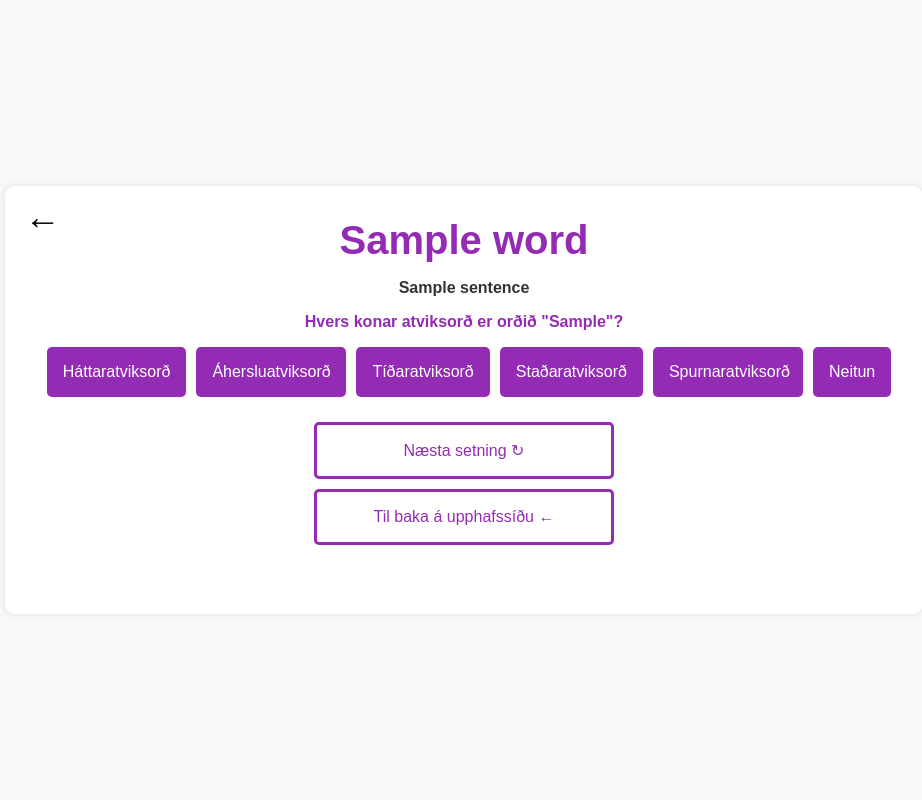
After one commit to cadia-lvl/Greynir-setningafraedi, a Flask app: template templates/atviksliðir_details.html in a window 1280 px wide. The commit adds this page. Shown: the whole page, without its empty margins (176-1098 px from the left). Run offline with Flask 3, Linux system fonts and the light colour scheme; the template is opened without the code that fills it: most values are stand-ins (such as "Sample title", 1, 10 or a date in 2020).

Commit message:
atviksliðir details and some more changes

```diff
--- a/server.py
+++ b/server.py
@@ -130,7 +130,6 @@ def guess_noun():
         logging.error("Error occurred", exc_info=True)
         return jsonify({"correct": False}), 500
 
-
 ####### ATVIKSLIÐIR ########
 @app.route('/atviksliðir', methods=['GET', 'POST'])
 def atviksliðir():
@@ -139,6 +138,7 @@ def atviksliðir():
             sentence = adv_module.get_random_sentence()
             result = None
             correct = False
+            return render_template('atviksliðir.html', sentence=sentence, result=result, correct=correct)
         else:
             sentence = request.form.get('sentence')
             user_input = request.form.get('adv_phrases', '').strip()
@@ -148,22 +148,24 @@ def atviksliðir():
                 user_adv_phrases = []
             correct_adv_phrases = [phrase.lower() for phrase in adv_module.get_adv_phrases(sentence)]
 
+            result_phrases = []
+            for phrase in correct_adv_phrases:
+                analysis = analyze_module.analyze_word(phrase, sentence)
+                if analysis['adverb_type'] is not None:
+                    result_phrases.append(f'<a class="hoverable-word" href="/adverb/{phrase}?sentence={sentence}">{phrase}</a>')
+                else:
+                    result_phrases.append(phrase)
+
             if set(user_adv_phrases) == set(correct_adv_phrases):
                 correct = True
                 if correct_adv_phrases:
-                    if len(correct_adv_phrases) > 1:
-                        result = f"Rétt! Atviksliðirnir í setningunni eru: <span class='correct-phrases'>{', '.join(correct_adv_phrases)}</span>"
-                    else:
-                        result = f"Rétt! Atviksliðurinn í setningunni er: <span class='correct-phrases'>{', '.join(correct_adv_phrases)}</span>"
+                    result = f"Rétt! Atviksliðurinn í setningunni er: <span class='correct-phrases'>{', '.join(result_phrases)}</span>"
                 else:
                     result = "Rétt! Setningin inniheldur engan atvikslið"
             else:
                 correct = False
                 if correct_adv_phrases:
-                    if len(correct_adv_phrases) > 1:
-                        result = f"Rangt! Atviksliðirnir í setningunni eru: <span class='correct-phrases'>{', '.join(correct_adv_phrases)}</span>"
-                    else:
-                        result = f"Rangt! Atviksliðurinn í setningunni eru: <span class='correct-phrases'>{', '.join(correct_adv_phrases)}</span>"
+                    result = f"Rangt! Atviksliðurinn í setningunni er: <span class='correct-phrases'>{', '.join(result_phrases)}</span>"
                 else:
                     result = "Rangt! Setningin inniheldur engan atvikslið"
 
@@ -171,6 +173,44 @@ def atviksliðir():
     except Exception as e:
         logging.error("Error occurred", exc_info=True)
         return "Internal Server Error", 500
+
+
+@app.route('/adverb/<word>', methods=['GET'])
+def adverb_page(word): #for adverbs
+    try:
+        sentence = request.args.get('sentence')
+        if not sentence:
+            raise ValueError("No sentence provided")
+
+        analysis = analyze_module.analyze_word(word, sentence)
+        return render_template('atviksliðir_details.html', analysis=analysis, sentence=sentence)
+    except Exception as e:
+        logging.error("Error occurred", exc_info=True)
+        return "Internal Server Error", 500
+
+@app.route('/guess_adverb', methods=['GET'])
+def guess_adverb():  # for adverbs
+    try:
+        word = request.args.get('word')
+        sentence = request.args.get('sentence')
+        guess_type = request.args.get('type')
+        guess_value = request.args.get('guess')
+
+        if not word or not sentence or not guess_type or not guess_value:
+            return jsonify({"correct": False})
+
+        analysis = analyze_module.analyze_word(word.split()[0].lower(), sentence)
+
+        if guess_type == 'type':
+            correct = analysis['adverb_type'].lower() == guess_value.lower()
+        else:
+            correct = analysis[guess_type] == guess_value
+
+        return jsonify({"correct": correct})
+    except Exception as e:
+        logging.error("Error occurred", exc_info=True)
+        return jsonify({"correct": False}), 500
+
 
 ####### FORSETNINGARLIÐIR ########
 @app.route('/forsetningarliðir', methods=['GET', 'POST'])
@@ -194,7 +234,7 @@ def forsetningarliðir():
                 correct = True
                 if correct_p_phrases:
                     if len(correct_p_phrases) > 1:
-                        result = result = f"""Rétt! Forsetningarliðirnir í setningunni eru: {', '.join([f'<a class="hoverable-word" href="/preposition/{phrase}?sentence={sentence}">{phrase}</a>' for phrase in correct_p_phrases])}"""
+                        result = result = f"""Rétt! Forsetningarliðirnir í setningunni eru: <span class='correct-phrases'>{', '.join([f'<a class="hoverable-word" href="/preposition/{phrase}?sentence={sentence}">{phrase}</a>' for phrase in correct_p_phrases])}</span>"""
                     else:
                         result = f"""Rétt! Forsetningarliðurinn í setningunni er: <a class="hoverable-word" href="/preposition/{correct_p_phrases[0]}?sentence={sentence}">{correct_p_phrases[0]}</a>"""
                 else:
@@ -203,7 +243,7 @@ def forsetningarliðir():
                 correct = False
                 if correct_p_phrases:
                     if len(correct_p_phrases) > 1:
-                        result = f"""Rangt! Forsetningarliðirnir í setningunni eru: {', '.join([f'<a class="hoverable-word" href="/preposition/{phrase}?sentence={sentence}">{phrase}</a>' for phrase in correct_p_phrases])}"""
+                        result = f"""Rangt! Forsetningarliðirnir í setningunni eru: <span class='correct-phrases'>{', '.join([f'<a class="hoverable-word" href="/preposition/{phrase}?sentence={sentence}">{phrase}</a>' for phrase in correct_p_phrases])}</span>"""
                     else:
                         result = f"""Rangt! Forsetningarliðurinn í setningunni er: <a class="hoverable-word" href="/preposition/{correct_p_phrases[0]}?sentence={sentence}">{correct_p_phrases[0]}</a>"""
                 else:
--- a/static/styles/style.css
+++ b/static/styles/style.css
@@ -344,9 +344,9 @@ button.forsetningarliðir {
   color: #ce8208;
 }
 
-/* Specific styles for forsetningarliðir_details page */
+/* Specific styles for forsetningarliðir */
 .forsetningarliðir .guess-button {
-  background-color: #ef0cbe; /* Initial pink color */
+  background-color: #ef0cbe;
   color: white;
 }
 
@@ -365,6 +365,21 @@ button.forsetningarliðir {
   color: white;
 }
 
+.forsetningarliðir .hoverable-word {
+  cursor: pointer;
+  color: #ef0cbe;
+  text-decoration: underline;
+}
+
+.forsetningarliðir .hoverable-word:hover {
+  color: #8d016f;
+}
+
+.forsetningarliðir .correct-phrases {
+  color: #ef0cbe;
+}
+
+/* back button for all pages except the main menu */
 .back-one-step-button {
   position: absolute;
   top: 10px;
@@ -390,3 +405,33 @@ button.forsetningarliðir {
 .atviksliðir .correct-phrases {
   color: rgb(148, 43, 180);
 }
+
+.atviksliðir .guess-button {
+  background-color: rgb(148, 43, 180);
+  color: white;
+}
+
+.atviksliðir .guess-button.correct {
+  background-color: rgb(220, 114, 252);/* Bright purple for correct */
+}
+
+.atviksliðir button.custom-button {
+  background-color: white;
+  color: rgb(148, 43, 180);
+  border: solid rgb(148, 43, 180);
+}
+
+.atviksliðir button.custom-button:hover {
+  background-color: rgb(148, 43, 180);
+  color: white;
+}
+
+.atviksliðir .hoverable-word {
+  cursor: pointer;
+  color: rgb(148, 43, 180);
+  text-decoration: underline;
+}
+
+.atviksliðir .hoverable-word:hover {
+  color: rgb(63, 1, 81);
+}
--- /dev/null
+++ b/templates/atviksliðir_details.html
@@ -0,0 +1,71 @@
+<!DOCTYPE html>
+<html lang="en">
+<head>
+    <meta charset="UTF-8">
+    <meta name="viewport" content="width=device-width, initial-scale=1.0">
+    <title>{{ analysis.word }}</title>
+    <link href="{{ url_for('static', filename='styles/style.css') }}" rel="stylesheet" />
+    <script src="{{ url_for('static', filename='scripts/script.js') }}" defer></script>
+    <script>
+        function sendGuess_forsetningarliðir(type, guess) {
+            fetch(`/guess_adverb?word=${encodeURIComponent('{{ analysis.word }}')}&sentence=${encodeURIComponent('{{ sentence }}')}&type=${type}&guess=${guess}`)
+                .then(response => response.json())
+                .then(data => {
+                    const button = document.getElementById(`${type}-${guess}`);
+                    const feedback = document.getElementById(`feedback-${type}`);
+                    if (data.correct) {
+                        button.classList.add('correct');
+                        document.getElementById(`feedback-${type}`).innerText = 'Rétt!';
+                    } else {
+                        button.classList.add('wrong');
+                        setTimeout(() => button.classList.remove('wrong'), 500);
+                        document.getElementById(`feedback-${type}`).innerText = 'Rangt!';
+                    }
+                });
+        }
+
+        document.addEventListener('DOMContentLoaded', (event) => {
+            const fullWord = '{{ analysis.word }}';
+            const firstWord = fullWord.split(' ')[0];
+            document.getElementById('analysis-word-part').innerText = firstWord;
+        });
+
+        function goBack() {
+            window.history.back();
+        }
+
+    </script>
+
+</head>
+<body>
+    <div class="atviksliðir">
+        <div class="container overlay-container">
+            <div class="back-one-step-button" onclick="goBack()"></div>
+            <h1 style="color: rgb(148, 43, 180);">{{ analysis.word }}</h1>
+            <div class="content">
+                <p class="sentence">{{ sentence }}</p>
+                <p class="sentence" style="color: rgb(148, 43, 180);"> Hvers konar atviksorð er orðið "<span id="analysis-word-part"></span>"?</p>
+                <div class="guess-button-container">
+                    <div class="label-and-buttons">
+                        <div class="guess-button-group">
+                            <button class="guess-button" id="type-hao" onclick="sendGuess_forsetningarliðir('type', 'hao')">Háttaratviksorð</button>
+                            <button class="guess-button" id="type-áao" onclick="sendGuess_forsetningarliðir('type', 'áao')">Áhersluatviksorð</button>
+                            <button class="guess-button" id="type-tao" onclick="sendGuess_forsetningarliðir('type', 'tao')">Tíðaratviksorð</button>
+                            <button class="guess-button" id="type-stao" onclick="sendGuess_forsetningarliðir('type', 'stao')">Staðaratviksorð</button>
+                            <button class="guess-button" id="type-spao" onclick="sendGuess_forsetningarliðir('type', 'spao')">Spurnaratviksorð</button>
+                            <button class="guess-button" id="type-nao" onclick="sendGuess_forsetningarliðir('type', 'nao')">Neitun</button>
+                        </div>
+                        <p id="feedback-type" class="feedback"></p>
+                    </div>
+                </div>
+                <form action="/atviksliðir">
+                    <button type="submit" class="button custom-button">Næsta setning &#x21bb;</button>
+                </form>
+                <form action="/index">
+                    <button type="submit" class="button custom-button">Til baka á upphafssíðu &#x2190;</button>
+                </form>
+            </div>
+        </div>
+    </div>
+</body>
+</html>
--- a/templates/forsetningarliðir.html
+++ b/templates/forsetningarliðir.html
@@ -29,7 +29,7 @@
     </script>
 </head>
 <body>
-    <div class="container overlay-container">
+    <div class="container overlay-container forsetningarliðir">
         <div class="back-one-step-button" onclick="goBack()"></div>
         <h1 style="color: #ef0cbe;">Forsetningarliðir</h1>
         <div class="content">
```
Also changed, not shown: analyze.py (+32 -1 lines), templates/atviksliðir.html (+26 -2 lines).
